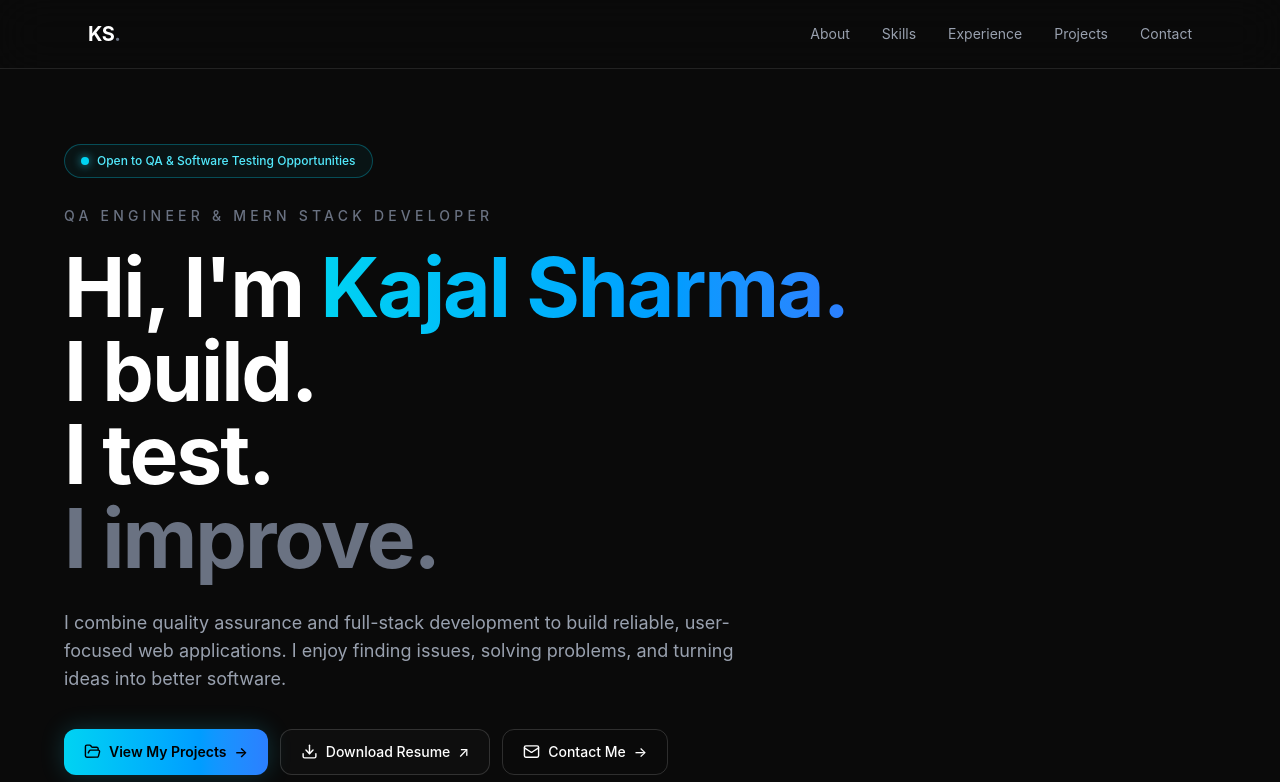
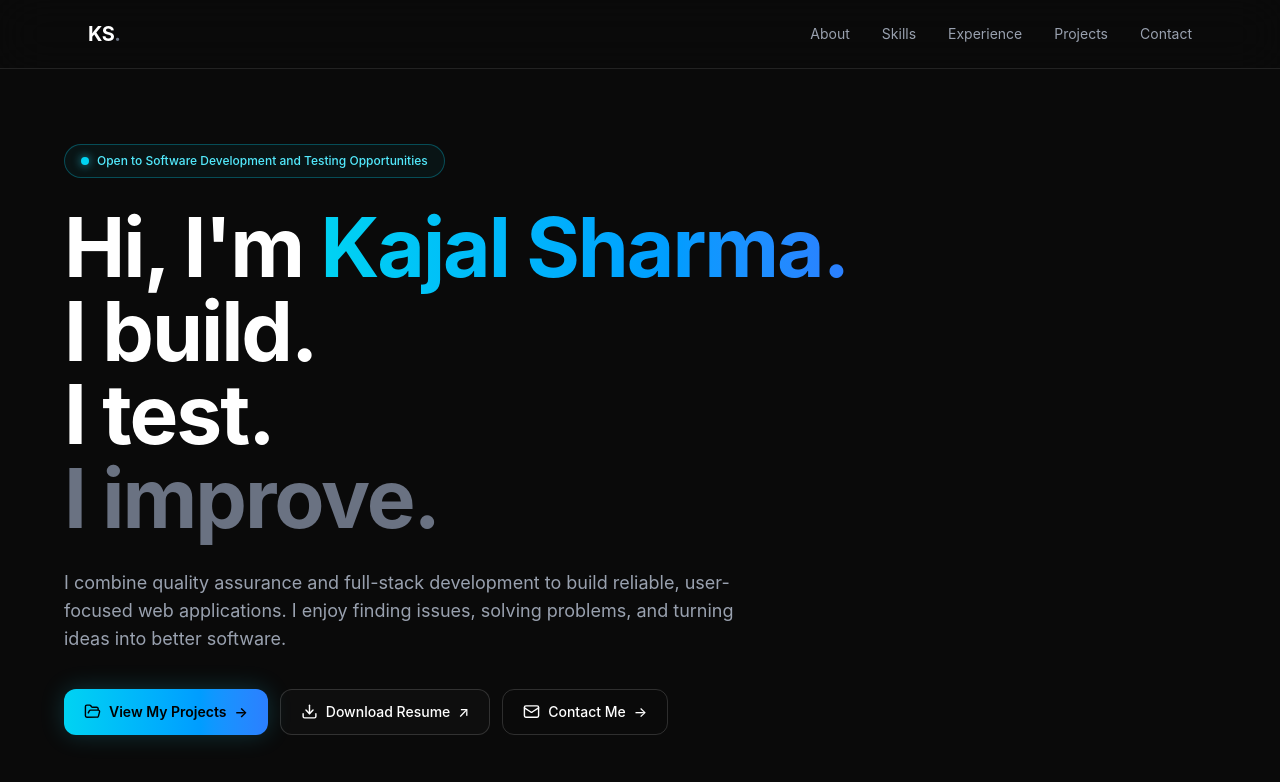
Before and after one commit to kajal-verse/kajal-portfolio, a React (Vite) app: page / in a window 1280 px wide. Shown: the top 782 px of the page. Built offline with nearby package versions, Linux system fonts and the light colour scheme.

Commit message:
update some section

```diff
--- a/src/components/Hero.jsx
+++ b/src/components/Hero.jsx
@@ -30,20 +30,10 @@ function Hero() {
           className="mb-7 inline-flex items-center gap-2 rounded-full border border-cyan-400/30 bg-cyan-400/5 px-4 py-2 text-xs font-medium text-cyan-300"
         >
           <span className="h-2 w-2 rounded-full bg-cyan-400 shadow-[0_0_10px_rgba(34,211,238,0.8)]" />
-          Open to QA & Software Testing Opportunities
+          Open to Software Development and Testing Opportunities
         </motion.div>
 
-        {/* Main content */}
-        <div className="max-w-4xl">
-          {/* Role */}
-          <motion.p
-            initial={{ opacity: 0, y: 15 }}
-            animate={{ opacity: 1, y: 0 }}
-            transition={{ duration: 0.5, delay: 0.1 }}
-            className="mb-5 text-sm font-medium uppercase tracking-[0.3em] text-gray-500"
-          >
-            QA Engineer & MERN Stack Developer
-          </motion.p>
+
 
           {/* Heading */}
           <motion.h1
@@ -177,7 +167,7 @@ function Hero() {
             </div>
           </div>
         </motion.div>
-      </div>
+
     </section>
   );
 }
```
Also changed, not shown: src/components/Navbar.jsx (line endings or trailing spaces).
